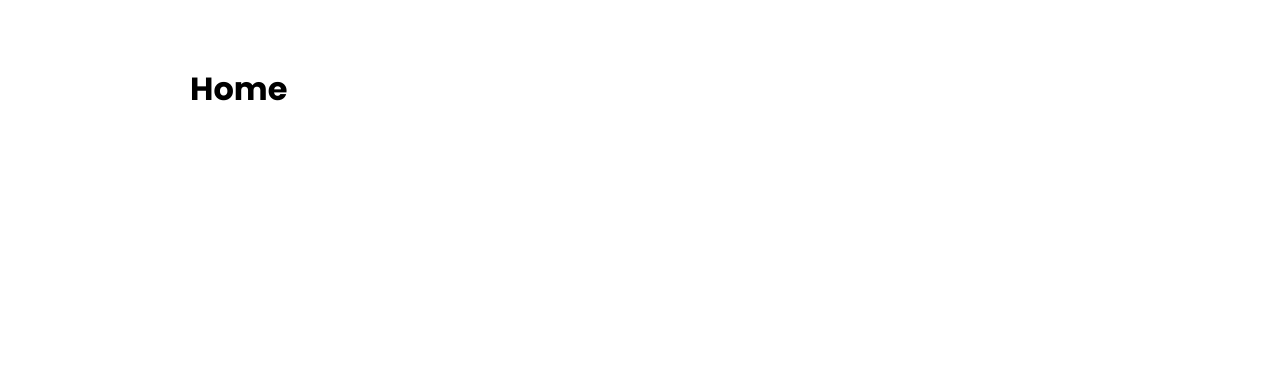
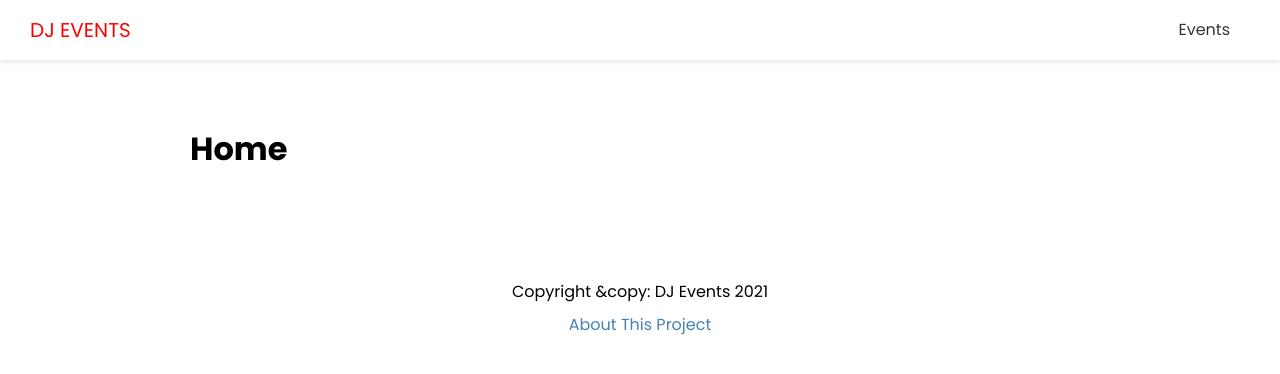
Before and after one commit to JonathanChaochen/dj-events-frontend, a Next.js app: page / in a window 1280 px wide. Shown: the top 374 px of the page. Built offline with nearby package versions, Linux system fonts and the light colour scheme.

Commit message:
Create Header and Footer

```diff
--- /dev/null
+++ b/components/Footer.js
@@ -0,0 +1,13 @@
+import Link from 'next/link'
+import styles from '../styles/Footer.module.css'
+
+export default function Footer() {
+  return (
+    <footer className={styles.footer}>
+      <p>Copyright &copy: DJ Events 2021</p>
+      <p>
+        <Link href='/about'>About This Project</Link>
+      </p>
+    </footer>
+  )
+}
--- /dev/null
+++ b/components/Header.js
@@ -0,0 +1,23 @@
+import Link from 'next/link';
+import styles from '../styles/Header.module.css';
+
+export default function Header() {
+  return (
+    <header className={styles.header}>
+      <div className={styles.logo}>
+        <Link href="/">
+          <a>DJ Events</a>
+        </Link>
+      </div>
+      <nav>
+        <ul>
+          <li>
+            <Link href="/events">
+              <a>Events</a>
+            </Link>
+          </li>
+        </ul>
+      </nav>
+    </header>
+  );
+}
--- a/components/Layout.js
+++ b/components/Layout.js
@@ -1,4 +1,7 @@
 import Head from 'next/head';
+import Header from './Header'
+import Footer from './Footer'
+
 import styles from '../styles/Layout.module.css'
 
 export default function Layout({ title, keywords, description, children }) {
@@ -9,7 +12,9 @@
         <meta name="description" content={description} />
         <meta name="keywords" content={keywords} />
       </Head>
+      <Header />
       <div className={styles.container}>{children}</div>
+      <Footer />
     </div>
   );
 }
--- /dev/null
+++ b/styles/Footer.module.css
@@ -0,0 +1,8 @@
+.footer {
+  margin: 100px 0 40px;
+  text-align: center;
+}
+
+.footer p {
+  margin: 5px 0;
+}
--- /dev/null
+++ b/styles/Header.module.css
@@ -0,0 +1,56 @@
+.header {
+  display: flex;
+  justify-content: space-between;
+  align-items: center;
+  background: #fff;
+  color: #333;
+  height: 60px;
+  padding: 0 30px;
+  box-shadow: 0 2px 5px rgba(0, 0, 0, 0.1);
+}
+
+.header a {
+  color: #333;
+  margin-right: 20px;
+}
+
+.header a:hover {
+  color: #000;
+}
+.header ul {
+  display: flex;
+  align-items: center;
+  justify-content: center;
+  list-style: none;
+}
+
+.logo {
+  color: red;
+  font-size: 20px;
+  text-transform: uppercase;
+}
+
+.logo a {
+  color: red;
+}
+
+@media (max-width: 768px) {
+  .header {
+    flex-direction: column;
+    height: auto;
+  }
+
+  .header ul {
+    margin: 20px 0;
+    flex-direction: column;
+    text-align: center;
+  }
+
+  .header a {
+    margin-right: 0;
+  }
+
+  .logo {
+    margin: 20px 0;
+  }
+}
```
